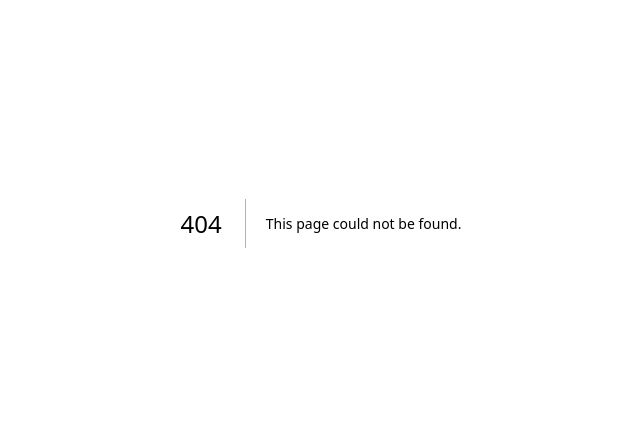
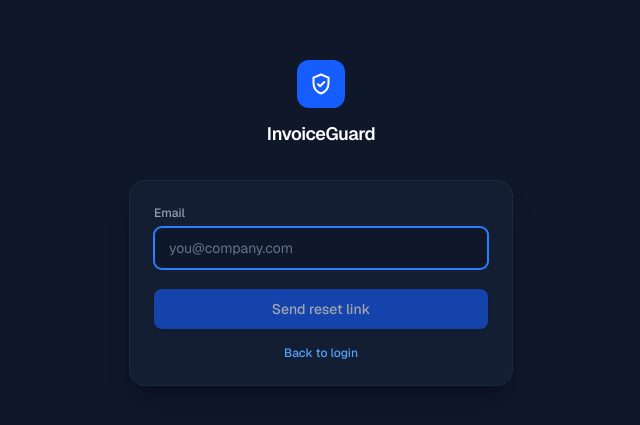
Before and after one commit to Jdbdesign/invoiceguard, a Next.js app: page /forgot-password in a window 1280 px wide. Before the commit this address had no page. Shown: the part 177-602 px from the top of the page, without its empty margins (319-959 px from the left). Built offline with nearby package versions, Linux system fonts and the light colour scheme.

Commit message:
feat(password-reset): add /forgot-password page

```diff
--- /dev/null
+++ b/src/app/forgot-password/page.tsx
@@ -0,0 +1,83 @@
+"use client";
+
+import { useState } from "react";
+
+export default function ForgotPasswordPage() {
+  const [email, setEmail] = useState("");
+  const [submitted, setSubmitted] = useState(false);
+  const [submitting, setSubmitting] = useState(false);
+
+  async function handleSubmit(e: React.FormEvent) {
+    e.preventDefault();
+    setSubmitting(true);
+    try {
+      await fetch("/api/forgot-password", {
+        method: "POST",
+        headers: { "Content-Type": "application/json" },
+        body: JSON.stringify({ email }),
+      });
+    } finally {
+      setSubmitting(false);
+      setSubmitted(true);
+    }
+  }
+
+  return (
+    <div className="flex min-h-screen items-center justify-center bg-slate-900 px-4">
+      <div className="w-full max-w-sm">
+        <div className="mb-8 flex flex-col items-center gap-3">
+          <div className="flex h-12 w-12 items-center justify-center rounded-xl bg-blue-600">
+            <svg className="h-6 w-6 text-white" viewBox="0 0 24 24" fill="none" strokeWidth={2}>
+              <path
+                d="M12 2.5l7.5 3.2v5.4c0 5-3.2 8.9-7.5 10.4-4.3-1.5-7.5-5.4-7.5-10.4V5.7L12 2.5z"
+                stroke="currentColor"
+                strokeLinejoin="round"
+              />
+              <path
+                d="M9 12.2l2.1 2.1L15.3 10"
+                stroke="currentColor"
+                strokeLinecap="round"
+                strokeLinejoin="round"
+              />
+            </svg>
+          </div>
+          <span className="text-lg font-semibold tracking-tight text-white">InvoiceGuard</span>
+        </div>
+
+        <div className="rounded-2xl border border-slate-800 bg-slate-800/40 p-6 shadow-xl shadow-black/20">
+          {submitted ? (
+            <p className="text-sm text-slate-300">
+              If that email exists, we&apos;ve sent a reset link. Check your inbox.
+            </p>
+          ) : (
+            <form onSubmit={handleSubmit}>
+              <label className="mb-1.5 block text-xs font-medium text-slate-400">Email</label>
+              <input
+                type="email"
+                autoComplete="email"
+                autoFocus
+                value={email}
+                onChange={(e) => setEmail(e.target.value)}
+                placeholder="you@company.com"
+                className="w-full rounded-lg border border-slate-700 bg-slate-900 px-3.5 py-2.5 text-sm text-white placeholder:text-slate-500 outline-none focus:border-blue-500 focus:ring-1 focus:ring-blue-500"
+              />
+              <button
+                type="submit"
+                disabled={submitting || !email}
+                className="mt-5 w-full rounded-lg bg-blue-600 px-4 py-2.5 text-sm font-medium text-white shadow-sm transition hover:bg-blue-700 disabled:cursor-not-allowed disabled:opacity-60"
+              >
+                {submitting ? "Sending…" : "Send reset link"}
+              </button>
+            </form>
+          )}
+
+          <p className="mt-4 text-center text-xs text-slate-500">
+            <a href="/login" className="font-medium text-blue-400 hover:text-blue-300">
+              Back to login
+            </a>
+          </p>
+        </div>
+      </div>
+    </div>
+  );
+}
```
